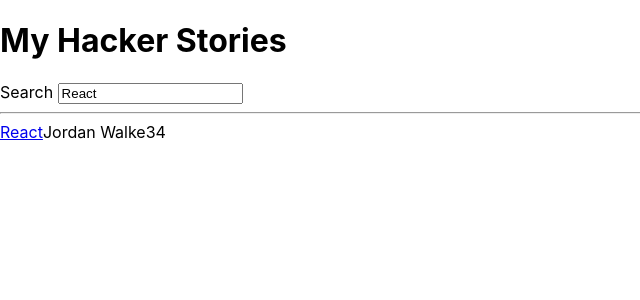
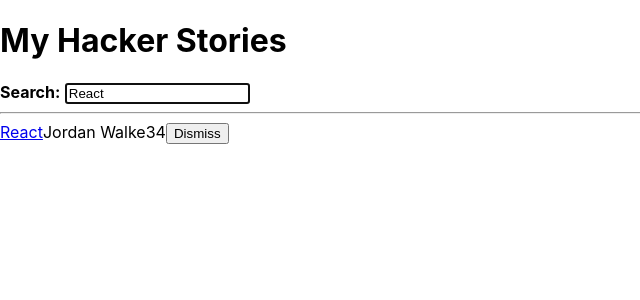
Before and after one commit to Joseph-Gill/road-to-react, a React (Create React App) app: page / in a window 1280 px wide. Shown: the top 300 px of the page, without its empty margins (0-640 px from the left). Built offline with nearby package versions, Linux system fonts and the light colour scheme.

Commit message:
Async and Conditional rendering

```diff
--- a/src/App.js
+++ b/src/App.js
@@ -1,21 +1,6 @@
-import React, {useEffect, useState} from 'react';
+import React, {useEffect, useRef, useState} from 'react';
 
-const useSemiPersistentState = (key, initialState) => {
-    const [value, setValue] = useState(
-        localStorage.getItem(key) || initialState
-    );
-
-    useEffect(() => {
-        localStorage.setItem(key, value);
-    }, [value, key])
-
-    return [value, setValue]
-};
-
-
-const App = () => {
-
-    const stories = [
+const initialStories = [
     {
         title: 'React',
         url: 'https://reactjs.org/',
@@ -34,7 +19,51 @@
     }
 ];
 
+const getAsyncStories = () =>
+    new Promise(resolve =>
+        setTimeout(
+            () => resolve({data: {stories: initialStories}}), 2000
+        )
+    );
+
+const useSemiPersistentState = (key, initialState) => {
+    const [value, setValue] = useState(
+        localStorage.getItem(key) || initialState
+    );
+
+    useEffect(() => {
+        localStorage.setItem(key, value);
+    }, [value, key])
+
+    return [value, setValue]
+};
+
+const App = () => {
+
     const [searchTerm, setSearchTerm] = useSemiPersistentState('search', 'React');
+
+    const [stories, setStories] = useState([]);
+
+    const [isLoading, setIsLoading] = useState(false);
+
+    const [isError, setIsError] = useState(false);
+
+    useEffect(() => {
+        setIsLoading(true);
+        getAsyncStories().then(result => {
+            setStories(result.data.stories)
+            setIsLoading(false);
+        })
+            .catch(() => setIsError(true));
+    }, []);
+
+    const handleRemoveStory = item => {
+        console.log('click');
+        const newStories = stories.filter(
+            story => item.objectID !== story.objectID
+        );
+        setStories(newStories);
+    };
 
     const handleSearch = event => {
         setSearchTerm(event.target.value);
@@ -48,23 +77,35 @@
 
             <InputWithLabel
                 id='search'
-                label='Search'
                 value={searchTerm}
+                isFocused
                 onInputChange={handleSearch}
-            />
-
+            >
+                <strong>Search:</strong>
+            </InputWithLabel>
             <hr/>
-
-            <List list={searchedStories}/>
+            {isError && <p>Something went wrong ...</p>}
+            {isLoading ? (<p>Loading ...</p>) : (<List list={searchedStories} onRemoveItem={handleRemoveStory}/>)}
         </div>
     )
 };
 
-const InputWithLabel = ({id, label, value, type = 'text', onInputChange}) => (
+const InputWithLabel = ({id, label, value, type = 'text', onInputChange, isFocused, children}) => {
+
+    const inputRef = useRef();
+
+    useEffect(() => {
+        if (isFocused && inputRef.current) {
+            inputRef.current.focus();
+        }
+
+    }, [isFocused]);
+    return (
         <>
-        <label htmlFor={id}>{label}</label>
+            <label htmlFor={id}>{children}</label>
             &nbsp;
             <input
+                ref={inputRef}
                 id={id}
                 type={type}
                 value={value}
@@ -72,18 +113,22 @@
             />
         </>
     )
+};
 
-const List = ({list}) =>
-    list.map(({objectID, ...item}) => <Item key={objectID} {...item}/>)
+const List = ({list, onRemoveItem}) =>
+    list.map(item => <Item key={item.objectID} item={item} onRemoveItem={onRemoveItem}/>)
 
-const Item = ({title, url, author, num_comments, points}) => (
+const Item = ({item, onRemoveItem}) => (
     <div>
         <span>
-            <a href={url}>{title}</a>
+            <a href={item.url}>{item.title}</a>
         </span>
-        <span>{author}</span>
-        <span>{num_comments}</span>
-        <span>{points}</span>
+        <span>{item.author}</span>
+        <span>{item.num_comments}</span>
+        <span>{item.points}</span>
+        <span>
+            <button type='button' onClick={() => onRemoveItem(item)}>Dismiss</button>
+        </span>
     </div>
 )
 
```
Lines whose indentation alone changed are shown as unchanged.
